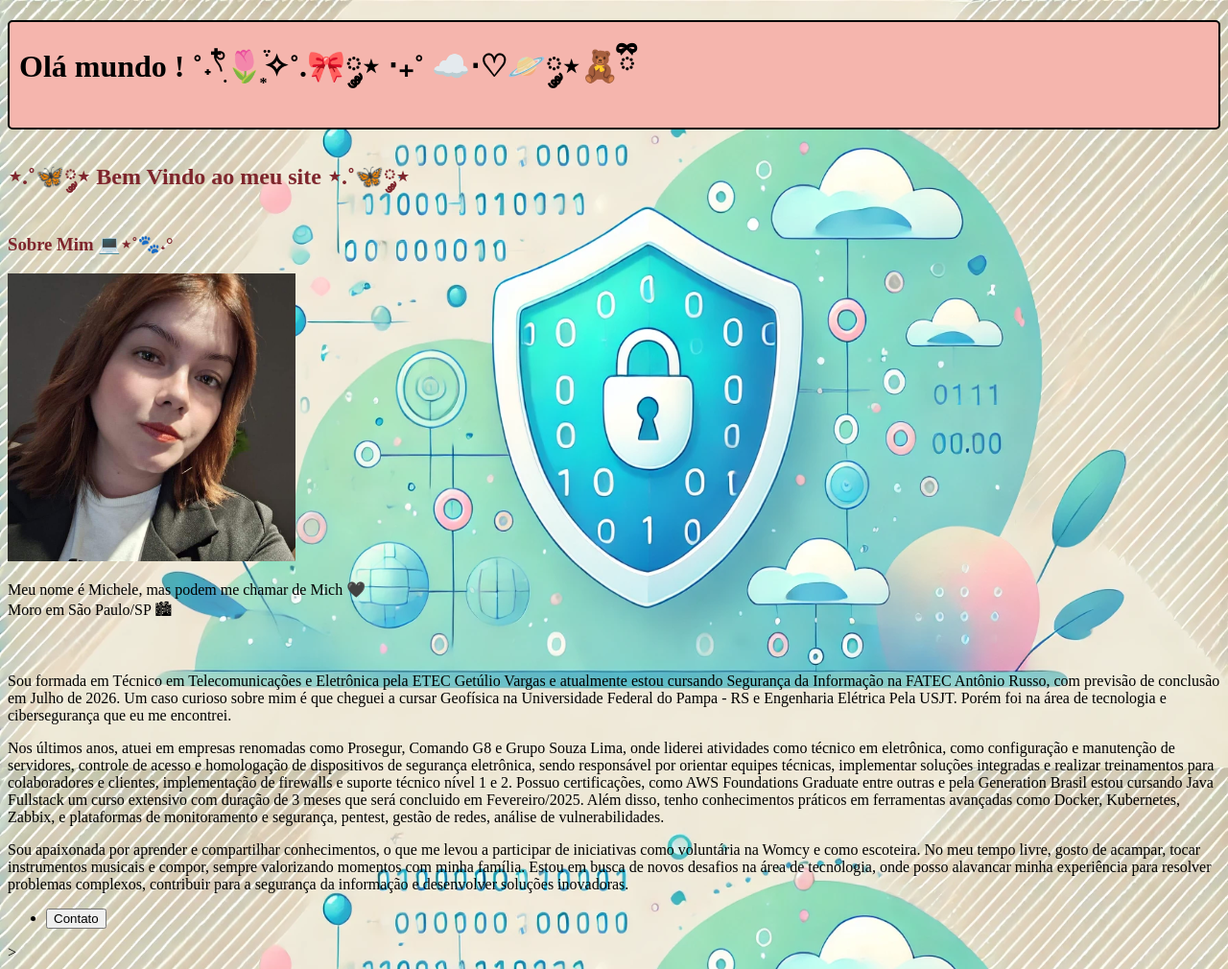
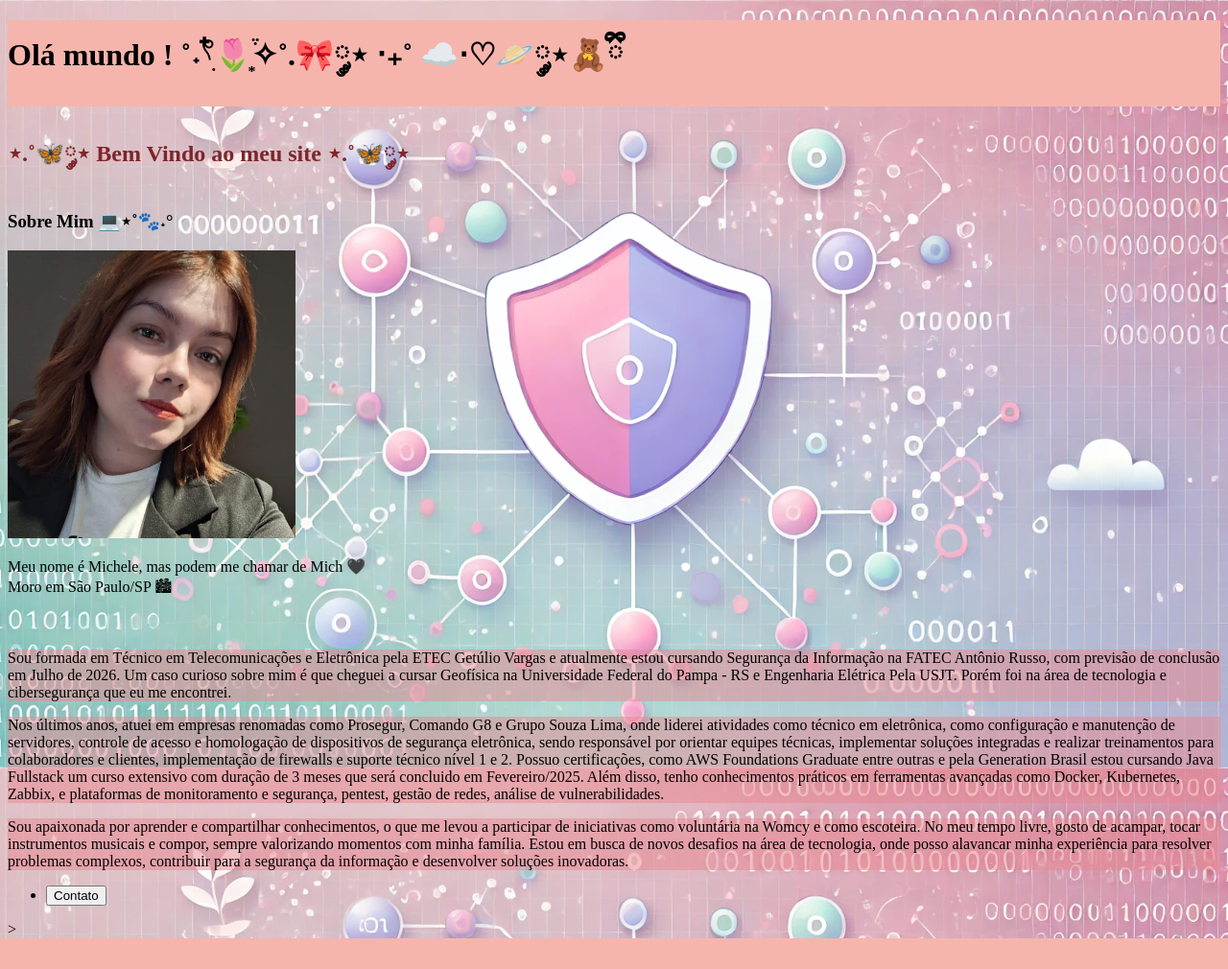
Before and after one commit to spacemich/Desenvolvimento-Web, a plain HTML site: page index.html in a window 1280 px wide. Shown: the whole page at 96% size. After the commit the page ends 978 px from the top, so only its background shows below. Drawn offline with Linux system fonts and the light colour scheme.

Commit message:
Atualização do site

```diff
--- a/assets/CSS/style.css
+++ b/assets/CSS/style.css
@@ -3,10 +3,13 @@ Estilos da página index.html
 
 */
 body {
-    background-image: url('/Desenvolvimento-Web/assets/img/ciberfofo.webp');
+    background-color: rgb(245, 181, 173);
+    background-image: url('../img/ciberfofo.webp');
     background-repeat: no-repeat;
     background-attachment: fixed;
-    background-size: 100%;
+    background-size: cover ;
+    height: 100vh;
+
 }
 
 h1 {
@@ -22,14 +25,21 @@ h1 {
     width: 300px;
     height: 300px;
 }
+#fundotexto
+{
+    background-color: rgba(233, 135, 143, 0.5);
 
+}
 
 /*
 Estilos da página contato.html
 */
-body {
-    background-image: url('/Desenvolvimento-Web/assets/img/ciberfofo2.webp');
+#fundo2 {
+    background-color: rgb(245, 181, 173,);
+    background-image: url('../img/ciberfofo2.webp');
     background-repeat: no-repeat;
     background-attachment: fixed;
-    background-size: 100%;
+    background-size: cover ;
+    height: 100vh;
+
 }
--- a/index.html
+++ b/index.html
@@ -9,16 +9,18 @@
     <meta name="Data de criação" content="Janeiro de 2025">
     <link rel="stylesheet" href="assets/CSS/style.css">
     <title> Site da Mich </title>
+
 </head>
 
 <body>
     <header>
-        <h1 style="border: 2px solid #000; padding: 10px; border-radius: 5px;">Olá mundo ! ˚˖𓍢ִ໋🌷͙֒✧˚.🎀༘⋆ ‧₊˚
+        <h1 id="borda">Olá mundo ! ˚˖𓍢ִ໋🌷͙֒✧˚.🎀༘⋆ ‧₊˚
             ☁️⋅♡🪐༘⋆🧸ྀི </h1>
+
         <h2 id="cored"> ⋆.˚🦋༘⋆ Bem Vindo ao meu site ⋆.˚🦋༘⋆</h2>
 
 
-        <h3 id="cored"> Sobre Mim 💻⋆˚🐾˖° </h3>
+        <h3 id="cored1"> Sobre Mim 💻⋆˚🐾˖° </h3>
         <div>
             <img id="foto_perfil" src="assets/img/Foto_perfil.jpg" alt="Foto de Perfil de Linkedin Michele Bueno">
         </div>
@@ -28,7 +30,7 @@
                 Moro em São Paulo/SP 🏙
             </p>
             </br>
-            <p>
+            <p id="fundotexto">
                 Sou formada em Técnico em Telecomunicações e Eletrônica pela ETEC Getúlio
                 Vargas e atualmente estou cursando
                 Segurança da Informação na FATEC Antônio Russo, com previsão de conclusão em Julho de 2026. Um caso
@@ -38,7 +40,7 @@
                 de
                 tecnologia e cibersegurança que eu me encontrei.
             </p>
-            <p>Nos últimos anos,
+            <p id="fundotexto">Nos últimos anos,
                 atuei em empresas renomadas como Prosegur, Comando G8 e Grupo Souza Lima, onde liderei atividades
                 como
                 técnico em
@@ -57,7 +59,7 @@
                 tenho conhecimentos práticos em ferramentas avançadas como Docker, Kubernetes, Zabbix, e plataformas
                 de
                 monitoramento e segurança, pentest, gestão de redes, análise de vulnerabilidades. </p>
-            <p>Sou apaixonada por aprender e
+            <p id="fundotexto">Sou apaixonada por aprender e
                 compartilhar conhecimentos, o que me levou a participar de iniciativas como voluntária na Womcy e
                 como
                 escoteira.
@@ -73,8 +75,6 @@
             </p>
 
             </p>
-        </div>
-        </div>
     </header>
     <nav>
         <ul>
```
Also changed, not shown: Contato.html (+2 -1 lines).
